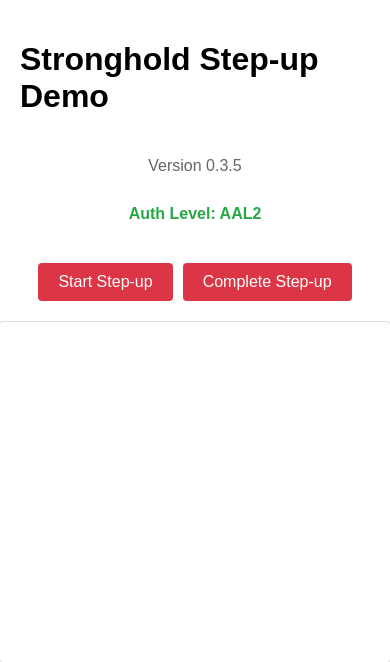
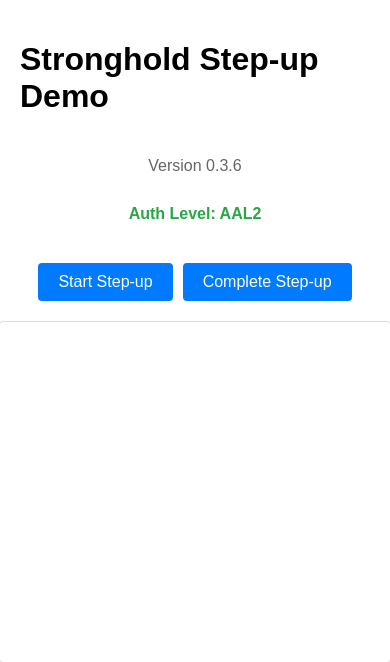
Before and after one commit to gavinhamilton1/stronghold, a FastAPI app: page / in a window 390 px wide. Shown: the top 662 px of the page. Run offline with FastAPI, Linux system fonts and the light colour scheme; some libraries are stand-ins or nearby versions.

Commit message:
Update button styles and version to 0.3.6 in index.html and mobile.html for consistency. Changed button background colors for improved UI and updated version numbers to reflect the latest changes.

```diff
--- a/templates/index.html
+++ b/templates/index.html
@@ -26,13 +26,13 @@
             padding: 10px 20px;
             font-size: 16px;
             cursor: pointer;
-            background-color: #dc3545;
+            background-color: #007bff;
             color: white;
             border: none;
             border-radius: 4px;
         }
         button:hover {
-            background-color: #c82333;
+            background-color: #0056b3;
         }
         #step-up-container {
             min-height: 300px;
@@ -62,7 +62,7 @@
 <body>
     <div class="container">
         <h1>Stronghold Step-up Demo</h1>
-        <div style="color: #666; margin-bottom: 10px;">Version 0.3.5</div>
+        <div style="color: #666; margin-bottom: 10px;">Version 0.3.6</div>
         <div style="display: flex; align-items: center; gap: 10px; margin-bottom: 20px;">
             <div id="auth-level" style="color: #28a745; font-weight: bold;">Auth Level: AAL2</div>
             <button id="downgrade-button"
--- a/templates/mobile.html
+++ b/templates/mobile.html
@@ -34,7 +34,7 @@
         }
         button {
             padding: 10px 20px;
-            background: #dc3545;
+            background: #007bff;
             color: white;
             border: none;
             border-radius: 4px;
@@ -67,7 +67,7 @@
 <body>
     <div class="container">
         <h1>Mobile Step-up</h1>
-        <div style="color: #666; margin-bottom: 20px;">Version 0.3.5</div>
+        <div style="color: #666; margin-bottom: 20px;">Version 0.3.6</div>
         <div style="display: flex; gap: 10px; justify-content: center;">
             <button id="scan-again" style="display: none;">Scan New Code</button>
             <button id="register-passkey" style="display: none;">Authenticate with Biometrics</button>
```
